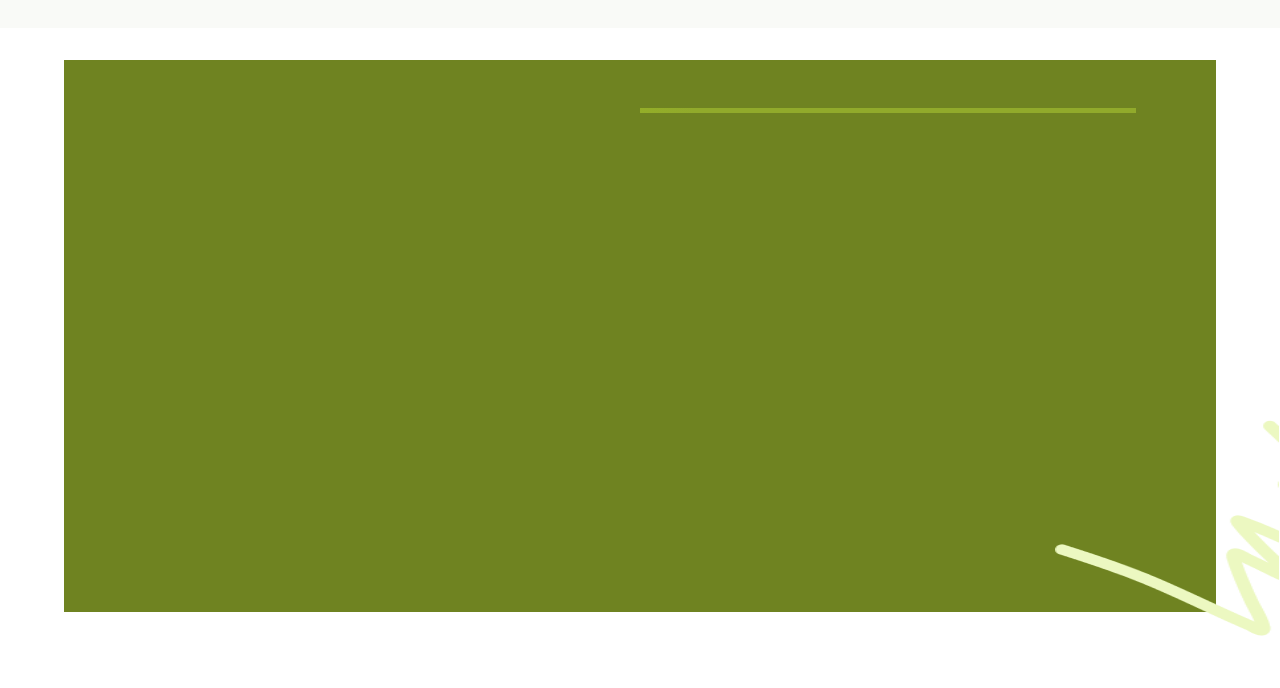
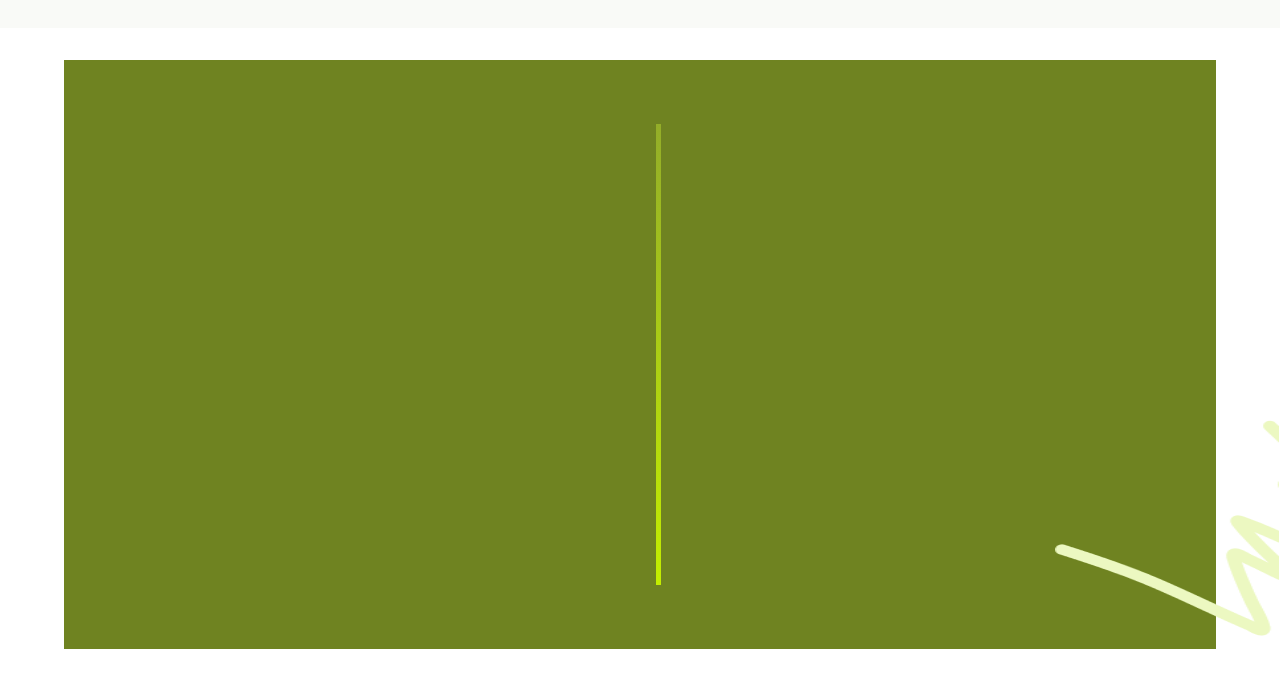
Before and after one commit to AbayomiOlaoye/elkanis_official_website, a React (Create React App) app: page /about-us in a window 1280 px wide. Shown: the part 2592-3280 px from the top of the page. Built offline with nearby package versions, Linux system fonts and the light colour scheme.

Commit message:
Create border image for media queries 0f min: 768px

```diff
--- a/src/components/Nav/Footer.js
+++ b/src/components/Nav/Footer.js
@@ -5,6 +5,7 @@ import { TiMail } from 'react-icons/ti';
 import { CiLocationOn } from 'react-icons/ci';
 import { SlCallEnd } from 'react-icons/sl';
 import { Logo } from './Nav';
+import '../sections/css/about.css';
 
 const Footer = () => (
   <footer className="about footer--container grid w--100" id="contact-us">
--- a/src/components/sections/css/about.css
+++ b/src/components/sections/css/about.css
@@ -204,7 +204,7 @@ h3.special-title {
 }
 
 .vision--div {
-  padding: 0 0 2rem;
+  padding: 0 0 4rem;
 }
 
 .icon {
@@ -218,7 +218,7 @@ h3.special-title {
   width: 15%;
 }
 
-.footer--links {
+div.footer--links {
   gap: 0.15rem;
 }
 
@@ -226,21 +226,30 @@ h3.special-title {
   gap: 0.31rem;
 }
 
-.team--action--button button {
+.know--more {
   background: transparent;
-  padding: 0.5rem 1rem;
+  padding: 0.5rem;
   display: flex;
+  margin-bottom: 2rem;
   border: none;
   flex-direction: column;
   align-items: center;
   gap: 0.25rem;
   border-radius: 10px;
   color: var(--primary--05);
+  transition: all 0.6s ease-in-out;
 }
 
-.team--action--button:hover {
+.know--more:hover {
   background: var(--primary--06);
   color: var(--alt-white);
+  opacity: 0.8;
+}
+
+.know--more:active {
+  background: transparent;
+  color: var(--primary--02);
+  border: 1px solid var(--primary--02);
 }
 
 .team--member {
@@ -283,6 +292,16 @@ h3.special-title {
 .team--text {
   max-width: 80%;
   font-size: 3vw;
+}
+
+.full {
+  top: -10vw;
+  background-color: var(--primary--04);
+  color: #fff;
+  padding: 13% 7%;
+  border-radius: 12px;
+  border: none;
+  overflow: hidden;
 }
 
 .full .team--text {
@@ -506,10 +525,10 @@ article.drive--us.g--32.d-flex {
     background-position: 50% 70%;
   }
 
-  .rice--img {
+  /* .rice--img {
     box-shadow: 10px 16px 35px rgba(0, 0, 0, 0.2);
     border-radius: 120px 120px 120px 0;
-  }
+  } */
 
   .team--div {
     margin: 3rem 0 45rem 0;
@@ -522,7 +541,8 @@ article.drive--us.g--32.d-flex {
   }
 
   h3.special-title {
-    max-width: 45%;
+    max-width: 35%;
+    text-align: left;
   }
 
   /* .push--left::after {
@@ -548,6 +568,20 @@ article.drive--us.g--32.d-flex {
     grid-template-columns: repeat(2, 1fr);
   }
 
+  .boarder:nth-of-type(2) {
+    padding: 0 0 1rem 0;
+    margin-left: 1rem;
+    border-top: none;
+    border-left: 5px solid transparent;
+  }
+
+  .boarder {
+    padding-left: 1rem;
+    /* border-left: 5px solid transparent;
+    border-image: linear-gradient(25deg, #c3ee00 0%, #91aa2b 70%);
+    border-image-slice: 1; */
+  }
+
   .vision--container::after {
     content: '';
     position: absolute;
@@ -562,13 +596,14 @@ article.drive--us.g--32.d-flex {
     background-size: 65% 45%;
   }
 
-  .vision--div {
+  /* .vision--div {
     padding: 0 2rem 2rem;
-  }
+  } */
 
   /* .tech--section {
     grid-template-columns: 1fr 2fr;
   } */
+
 
   .team--role {
     font-size: 2vw;
@@ -741,3 +776,22 @@ article.drive--us.g--32.d-flex {
     margin-top: 1.5rem;
   }
 }
+
+@media screen and (min-width: 563px) {
+  .vision--container {
+    width: 90%;
+    padding: 4rem;
+  }
+
+  /* .full .team--text {
+    max-width: 80%;
+  } */
+
+  /* .full {
+    top: -6vw;
+  } */
+
+  .team--skills--card {
+    max-width: 80%;
+  }
+}
--- a/src/components/sub/member.js
+++ b/src/components/sub/member.js
@@ -85,17 +85,6 @@ const Member = ({ member, counter }) => {
   const full = (
     <div
       className="full relative team--action text--just d-flex column a-i-c"
-      style={
-        {
-          top: '-10vw',
-          backgroundColor: 'var(--primary--04)',
-          color: '#fff',
-          padding: '40px 18px 32px',
-          borderRadius: '12px',
-          border: 'none',
-          overflow: 'hidden',
-        }
-      }
     >
       <h5 className="team--name" style={{ color: 'var(--primary--08)' }} data-aos="ease-in">{member.designation}</h5>
       <h4 className="team--role" style={{ color: 'var(--primary--06)', marginBottom: '1rem' }}>{member.name}</h4>
@@ -134,7 +123,7 @@ const Member = ({ member, counter }) => {
             }
           }
           >
-            <button type="button" style={{ color: '#fff' }}>
+            <button type="button" className="know--more" style={{ color: '#2a310c' }}>
               Know Less
               <MdKeyboardArrowUp />
             </button>
```
